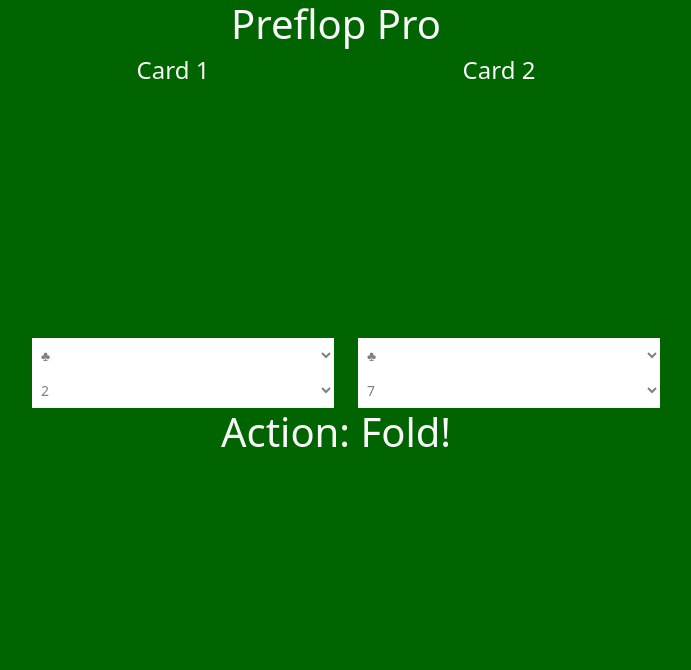
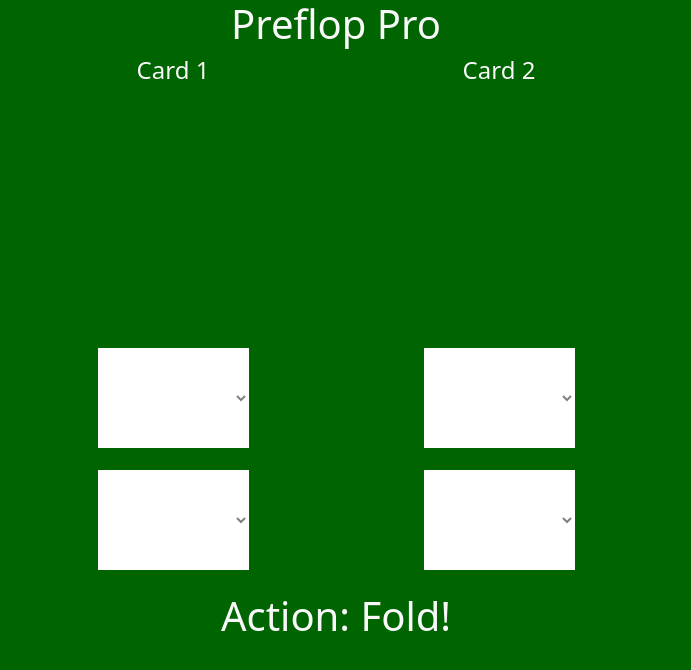
Before and after one commit to 397-f21/preflop-pro, a React (Create React App) app: page / in a window 1280 px wide. Shown: the top 670 px of the page, without its empty margins (304-995 px from the left). Built offline with nearby package versions, Linux system fonts and the light colour scheme.

Commit message:
seems good to demo

```diff
--- a/src/App.css
+++ b/src/App.css
@@ -55,3 +55,7 @@ h6 {
 .wrapper {
     width: 60%;
 }
+
+svg {
+  margin-bottom: 10px;
+}
--- a/src/App.js
+++ b/src/App.js
@@ -8,14 +8,16 @@ import svg from "./svg-cards/svg-cards.svg";
 import styled from 'styled-components';
 
 const Select = styled.select`
-  width: 100%;
+  width: 50%;
   height: 35px;
   background: white;
   color: gray;
   padding-left: 5px;
+  padding-top: 100px;
   font-size: 14px;
   border: none;
-  margin-left: 10px;
+  margin-left: 0px;
+  margin-top: 0px;
 
   option {
     color: black;
@@ -59,6 +61,7 @@ const RankDropDown = ({ setUserHand, cardNum, userHand }) => (
 const CardArea = ({ setUserHand, cardNum, userHand }) => (
   <div>
     <SuitDropDown setUserHand={setUserHand} cardNum={cardNum} userHand={userHand} />
+    <br/>
     <RankDropDown setUserHand={setUserHand} cardNum={cardNum} userHand={userHand} />
   </div>
 );
@@ -85,11 +88,13 @@ const App = () => {
         <div className="col-3">
           <h4>Card 1</h4>
           {getPicture(userHand.card1, card_width)}
+          <br/>
           <CardArea setUserHand={setUserHand} cardNum={1} userHand={userHand} />
         </div>
         <div className="col-3">
           <h4>Card 2</h4>
           {getPicture(userHand.card2, card_width)}
+          <br/>
           <CardArea setUserHand={setUserHand} cardNum={2} userHand={userHand} />
         </div>
       </div>
```
